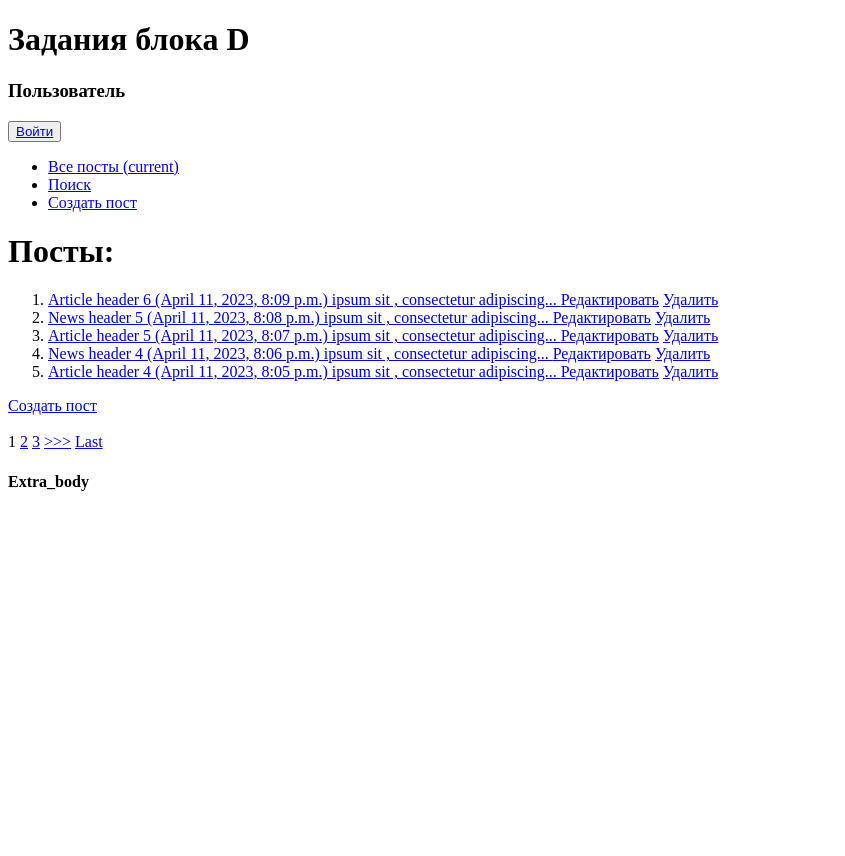
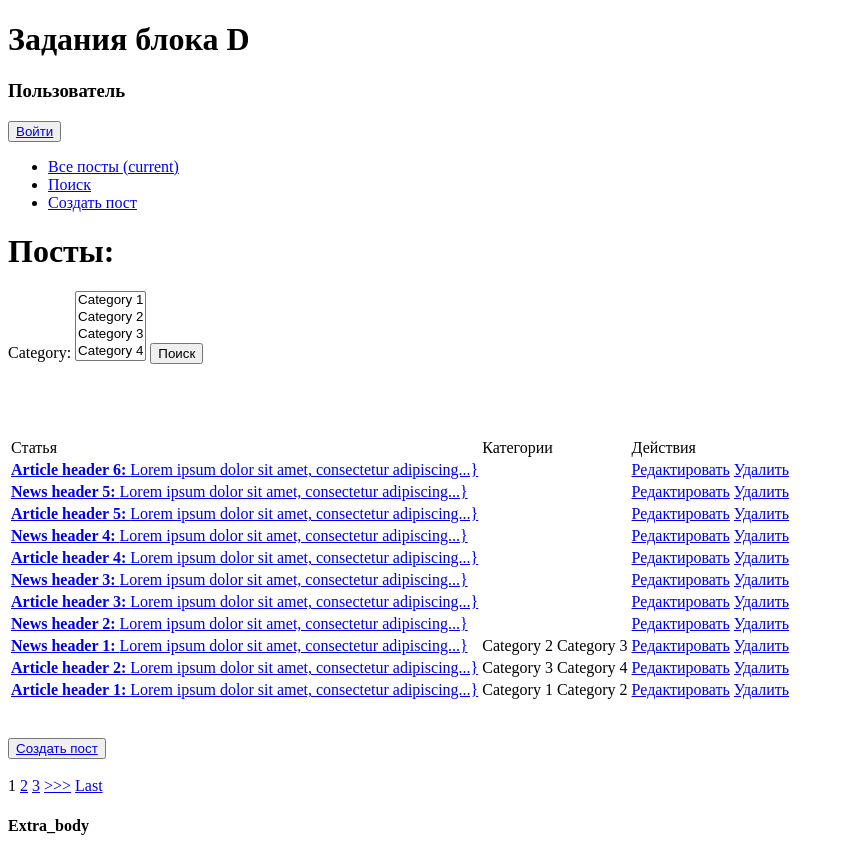
Before and after one commit to natayak72/D, a Django app: page /news/ in a window 1280 px wide. Shown: the whole page, without its empty margins (0-845 px from the left). Before the commit the page ends 491 px from the top, so only its background shows below. Run offline with Django 4.2, Linux system fonts and the light colour scheme; data comes from the database, SQL or seed files in the repository; both versions use the stored data as it was after the commit.

Commit message:
D6.5 готово

```diff
--- a/D/urls.py
+++ b/D/urls.py
@@ -20,6 +20,6 @@
 urlpatterns = [
     path('admin/', admin.site.urls),
     path('news/', include('news.urls')),
-    path('sign/', include('sign.urls')),
+    # path('sign/', include('sign.urls')),
     path('accounts/', include('allauth.urls')),
 ]
--- a/news/apps.py
+++ b/news/apps.py
@@ -4,3 +4,6 @@
 class NewsConfig(AppConfig):
     default_auto_field = 'django.db.models.BigAutoField'
     name = 'news'
+
+    def ready(self):
+        import news.signals
--- a/news/filters.py
+++ b/news/filters.py
@@ -10,3 +10,9 @@
             'header': ['icontains'],
             'author': ['exact']
         }
+
+
+class CategoryFilter(FilterSet):
+    class Meta:
+        model = Post
+        fields = ['category']
--- a/news/forms.py
+++ b/news/forms.py
@@ -2,6 +2,7 @@
 from django.contrib.auth.models import User
 from django import forms
 from .models import Post
+
 
 class PostCreateForm(ModelForm):
     # дополнительное поле в форме
--- a/news/models.py
+++ b/news/models.py
@@ -1,7 +1,10 @@
+import datetime
+
 from django.db import models
 from django.contrib.auth.models import User
 
 # Create your models here.
+
 
 class Author(models.Model):
     authorUser = models.OneToOneField(User, on_delete=models.DO_NOTHING, default=1)
@@ -39,6 +42,7 @@
 
 class Category(models.Model):
     name = models.CharField(unique=True, default='', max_length=255)
+    subscribers = models.ManyToManyField(User)
 
     def __str__(self):
         return self.name
--- a/news/urls.py
+++ b/news/urls.py
@@ -1,11 +1,13 @@
 from django.contrib import admin
 from django.urls import path
-from .views import NewsList, NewsInstance, NewsCreate, NewsUpdate, NewsDelete, NewsSearch
+from .views import *
 
 urlpatterns = [
     path('', NewsList.as_view(), name='news_list'),
     path('create/', NewsCreate.as_view(), name='news_create'),
     path('search/', NewsSearch.as_view(), name='news_search'),
+    path('category_subscribe/<int:pk>', CategorySubscribe.as_view(), name='news_category_subscribe'),
+    path('become_author/', make_me_author, name='become_author'),
     path('<int:pk>/edit', NewsUpdate.as_view(), name='news_update'),
     path('<int:pk>/delete', NewsDelete.as_view(), name='news_delete'),
     path('<int:pk>', NewsInstance.as_view(), name='news_item')
--- a/news/views.py
+++ b/news/views.py
@@ -1,9 +1,53 @@
-from django.views.generic import DeleteView, ListView, DetailView, UpdateView
+import datetime
+
+from django.contrib.auth.models import Group
+from django.contrib.auth.decorators import login_required
+from django.contrib.sites.models import Site
+from django.views.generic import DeleteView, ListView, DetailView, UpdateView, View
 from django.contrib.auth.mixins import LoginRequiredMixin, PermissionRequiredMixin
-from .models import Post
+from django.shortcuts import render, redirect
+from django.core.mail import send_mail, EmailMultiAlternatives
+from django.template.loader import render_to_string
+from django.conf import settings
+
+from .models import Post, Category, User, Author
 from .forms import PostCreateForm
-from .filters import NewsFilter
+from .filters import NewsFilter, CategoryFilter
+
 # Create your views here.
+
+
+@login_required
+def make_me_author(request):
+    user = request.user
+    authors_group = Group.objects.get(name='authors')
+    if not user.groups.filter(name='authors').exists():
+        authors_group.user_set.add(user)
+
+    Author.objects.create(authorUser_id=user.id)
+
+    return redirect('/news/')
+
+
+
+class CategorySubscribe(DetailView):
+    model = Category
+    template_name = 'news/subscribe_category.html'
+
+    def get_context_data(self, **kwargs):
+        context = super().get_context_data()
+        x = 1
+        context['subscribers'] = self.object.subscribers.all()
+        return context
+
+    def post(self, request, *args, **kwargs):
+        x = 1
+        user = User.objects.get(pk=request.user.pk)
+        category = Category.objects.get(pk=kwargs.get("pk"))
+        print(f'Пользователем {user} осуществлена подписка на категорию {category}!')
+
+        category.subscribers.add(user)
+        return redirect('news_list')
 
 
 class NewsSearch(ListView):
@@ -39,12 +83,19 @@
     paginate_by = 5
 
     def get_context_data(self, **kwargs):
+
         context = super().get_context_data(**kwargs)
 
         context['is_not_author'] = not self.request.user.groups.filter(name='authors').exists()
 
-        # TODO context['filter'] = NewsFilter(self.request.GET, queryset=self.get_queryset())
+        filter = CategoryFilter(self.request.GET, queryset=self.get_queryset())
+        context['filter'] = filter
 
+        try:
+            categories = [Category.objects.get(id=int(category_id)) for category_id in filter.data.getlist('category')]
+        except AttributeError:
+            categories = []
+        context['choosed'] = categories
         return context
 
 
@@ -53,6 +104,49 @@
     model = Post
     template_name = 'news/create.html'
     form_class = PostCreateForm
+
+    def post(self, request):
+        author_id = request.POST.get('author')
+        categories = request.POST.getlist('category')
+        header = request.POST.get('header')
+        text = request.POST.get('text')
+        post_type = request.POST.get('type')
+        new_post = Post(author_id=author_id, header=header, text=text, type=post_type)
+        new_post.save()
+
+        for category_id in categories:
+            new_post.category.add(category_id)
+
+            subscribers = Category.objects.get(pk=category_id).subscribers.all()
+
+            recipients_list = []
+            for subscriber in subscribers:
+                recipients_list.append(subscriber.email)
+
+            html_content = render_to_string('news/post_appointment.html', {
+                'username': request.user,
+                'header': new_post.header,
+                'preview': new_post.preview(),
+                'url': f'http://{Site.objects.get_current().domain}:8000{new_post.get_absolute_url()}'
+            })
+
+            msg = EmailMultiAlternatives(subject=new_post.header,
+                                         body=f'Здравствуй, {request.user}. Новая статья в твоём любимом разделе!',
+                                         from_email=settings.DEFAULT_FROM_EMAIL,
+                                         to=recipients_list)
+
+            msg.attach_alternative(html_content, 'text/html')
+
+            msg.send()
+
+            # send_mail(subject=f'Вышла новая статья из категории {category_id}!',
+            #           message=new_post.preview(),
+            #           from_email=FROM_EMAIL,
+            #           recipient_list=recipients_list)
+
+        new_post.save()
+
+        return redirect('news_list')
 
     def get_context_data(self, **kwargs):
         context = super().get_context_data(**kwargs)
--- a/sign/urls.py
+++ b/sign/urls.py
@@ -1,10 +1,9 @@
 from django.urls import path
 from django.contrib.auth.views import LoginView, LogoutView
-from .views import BaseRegisterView, make_me_author
+from .views import BaseRegisterView
 
 urlpatterns = [
     path('login/', LoginView.as_view(template_name='sign/login.html'), name='login'),
     path('logout/', LogoutView.as_view(template_name='sign/logout.html'), name='logout'),
-    path('signup/', BaseRegisterView.as_view(template_name='sign/signup.html'), name='signup'),
-    path('become_author/', make_me_author, name='become_author')
+    path('signup/', BaseRegisterView.as_view(template_name='sign/signup.html'), name='signup')
 ]
--- a/templates/news/create.html
+++ b/templates/news/create.html
@@ -12,3 +12,7 @@
         <input type="submit" value="Создать статью">
     </form>
 {% endblock content %}
+
+{% block errors %}
+    {{ error }}
+{% endblock errors %}
--- a/templates/news/list.html
+++ b/templates/news/list.html
@@ -4,20 +4,59 @@
 {% block title %} Посты {% endblock title %}
 
 {% block content %}
-{#    {% if user.is_authenticated %}#}
         <div>
             <h1>Посты:</h1>
-            <ol>
-                {% for news in news_list %}
-                    <li>
-                    <a href="{% url 'news_item' news.id %}"> {{ news.header|censor }} ({{ news.create_datetime }}) {{ news.preview|censor }} </a>
-                    <a href="{% url 'news_update' news.id %}">Редактировать</a>
-                    <a href="{% url 'news_delete' news.id %}">Удалить</a>
-                    </li>
+
+            <form method="GET">
+                {{ filter.form }}
+                <input type="submit" value="Поиск">
+            </form>
+
+            <br><br>
+                {% if choosed %}
+                    Выбраны посты следующих категорий:
+
+                    {% for category in choosed %}
+                        <strong>{{ category }}</strong>
+
+                        <br>
+
+                        {% if user in category.subscribers.all %}
+                            Вы уже подписаны на эту категорию!
+
+                        {% else %}
+                            <button><a href="{% url 'news_category_subscribe' category.pk %}">Подписаться на эту категорию</a></button>
+                        {% endif %}
+                        <br>
+                    {% endfor %}
+                {% endif %}
+            <br><br>
+            <table>
+                <tr>
+                        <td>Статья</td>
+                        <td>Категории</td>
+                        <td>Действия</td>
+                </tr>
+
+                {% for news in filter.qs %}
+                    <tr>
+                            <td><a href="{% url 'news_item' news.id %}"><b>{{ news.header }}: </b> {{ news.preview }}}</a></td>
+                            <td>
+                                {% for category in news.category.all %}
+                                    {{ category }}
+                                {% endfor %}
+                            </td>
+                            <td>
+                                <a href="{% url 'news_update' news.id %}">Редактировать</a>
+                                <a href="{% url 'news_delete' news.id %}">Удалить</a>
+                            </td>
+
+                    </tr>
                 {% endfor %}
-            </ol>
+            </table>
 
-            <a href="{% url 'news_create' %}">Создать пост</a>
+            <br><br>
+            <button type="button"><a href="{% url 'news_create' %}">Создать пост</a></button>
             <br><br>
 
             {% if is_paginated %}
@@ -46,11 +85,4 @@
             {% endif %}
         </div>
 
-{#        {% else %}#}
-{#        <div>#}
-{#            <h4>Для показа постов надо авторизоваться</h4>#}
-{#        </div>#}
-{#    {% endif %}#}
-
-
 {% endblock content %}
```
Also changed, not shown: D/settings.py (+23 -3 lines), init.py (+12 -11 lines), requirements.txt (+5 -3 lines), sign/views.py (+2 -10 lines), README.md, db.sqlite3.
